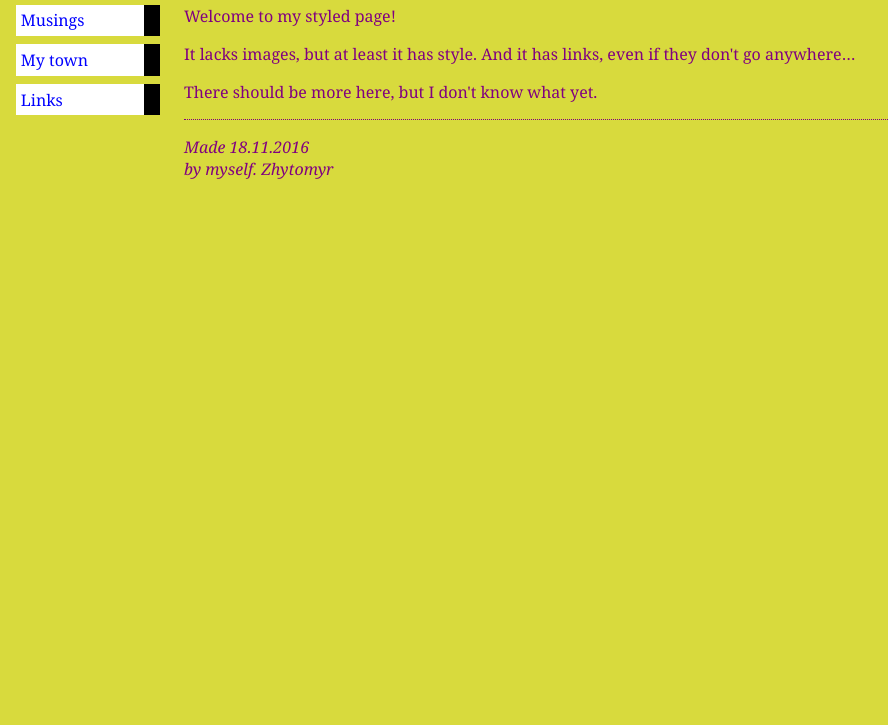
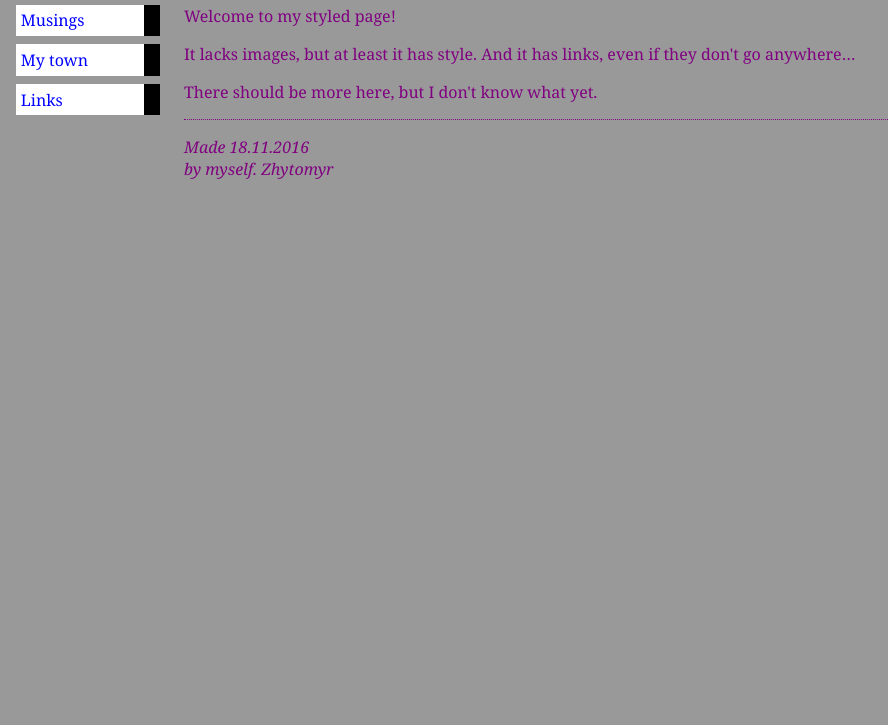
Before and after one commit to dpzh/SimpleSite, a plain HTML site: page index.html in a window 1280 px wide. Shown: the part 75-800 px from the top of the page, without its empty margins (0-888 px from the left). Drawn offline with Linux system fonts and the light colour scheme.

Commit message:
Змiнено фон

```diff
--- a/style.css
+++ b/style.css
@@ -3,7 +3,7 @@ body {
   font-family: Georgia, "Times New Roman",
         Times, serif;
   color: purple;
-  background-color: #d8da3d }
+  background-color: #999999 }
 ul.navbar {
   list-style-type: none;
   padding: 0;
```
